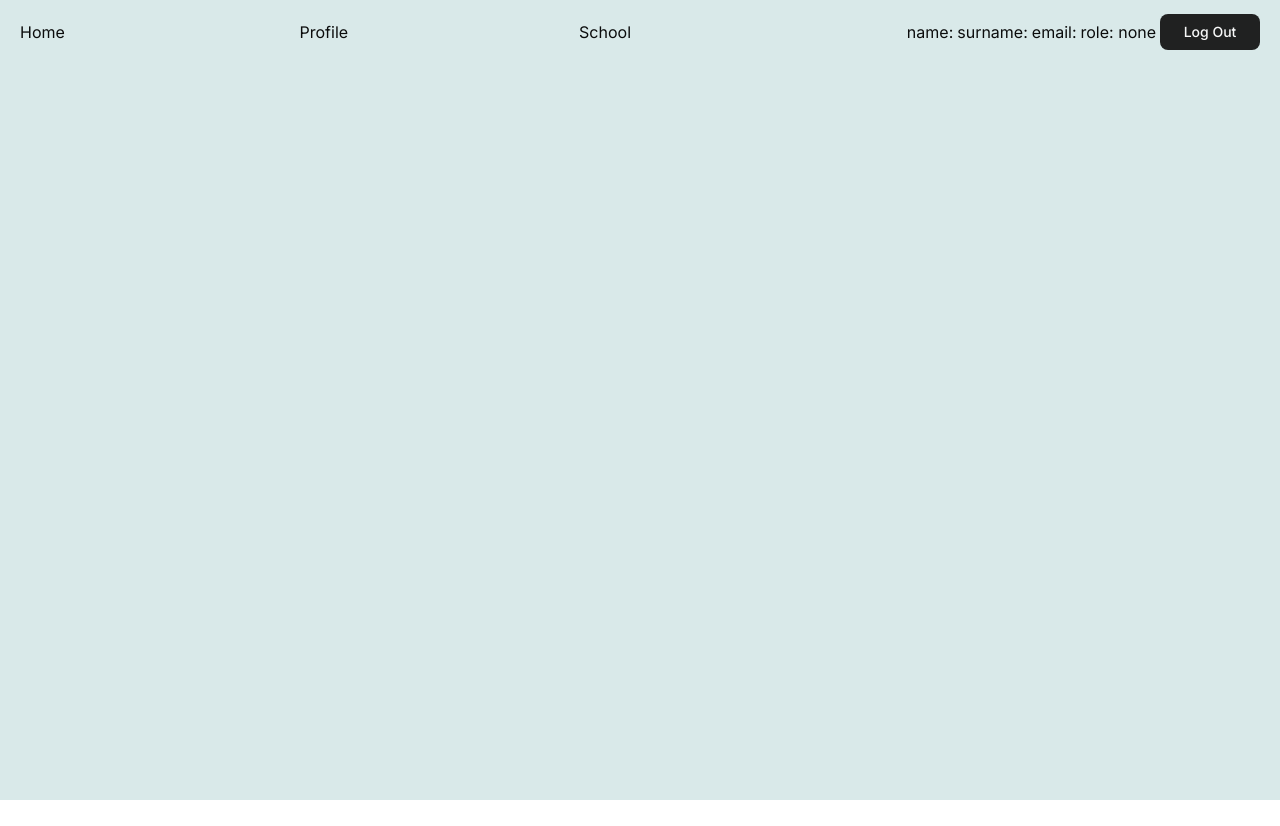
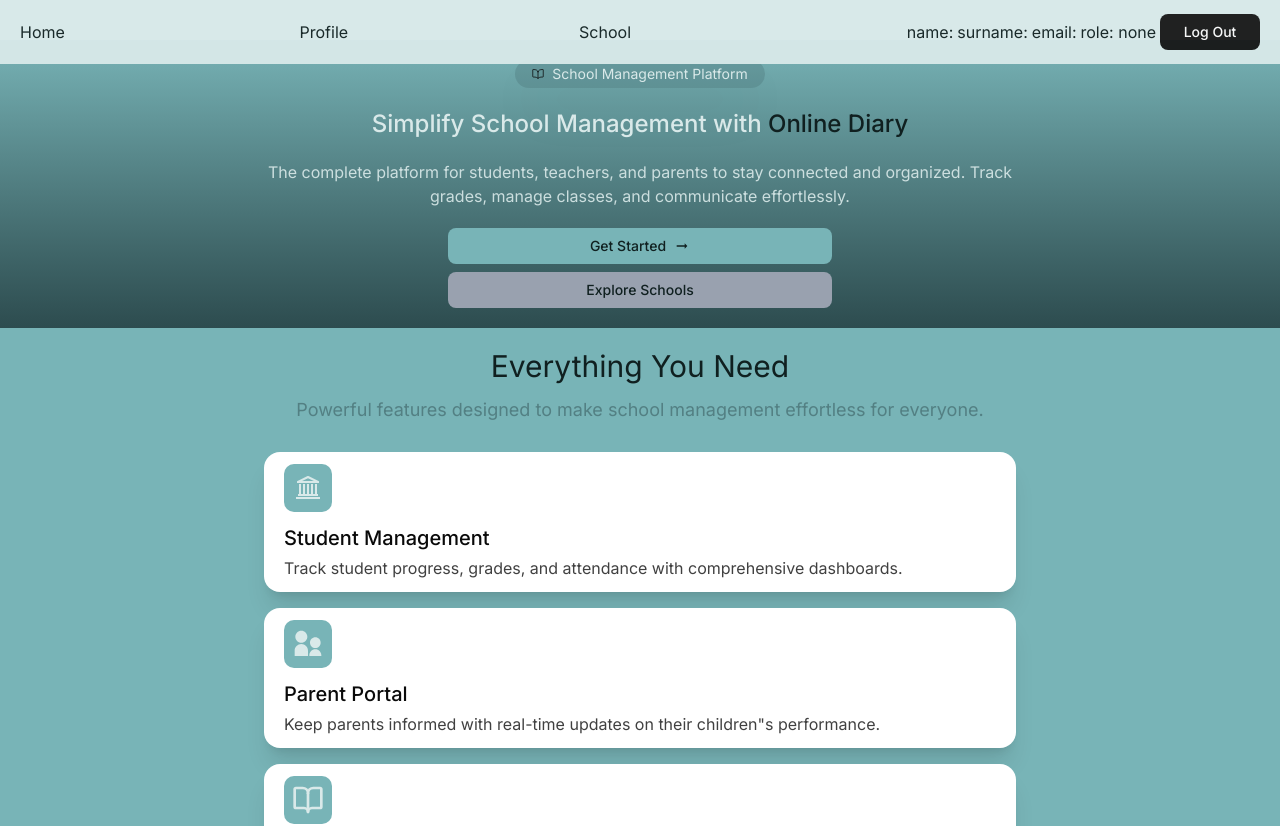
Before and after one commit to Esmurzelly/online_diary, a React (Vite) app in the folder client/: page / in a window 1280 px wide. Shown: the top 826 px of the page. Before the commit the page ends 800 px from the top, so only its background shows below. Built offline with nearby package versions, Linux system fonts and the light colour scheme; no server answers; sample sign-in values are in the browser's storage; a web font is replaced by a local one.

Commit message:
Home page

```diff
--- a/client/src/components/items/header/index.tsx
+++ b/client/src/components/items/header/index.tsx
@@ -63,13 +63,12 @@ const Header = (props: Props) => {
   }, [showModal, headerRef])
 
   return (
-    <section ref={headerRef} className={`fixed top-0 left-0 z-50 w-full text-black ${isTopOfPage || showModal ? "opacity-100" : "opacity-95"}`}>
+    <section ref={headerRef} className={`fixed top-0 left-0 z-50 w-full ${isTopOfPage ? "bg-primary-dark" : "bg-secondary-light"} text-primary-dark ${isTopOfPage || showModal ? "opacity-100" : "opacity-95"}`}>
       <div className="max-w-screen-2xl mx-auto! flex flex-row items-center justify-between px-5! py-3!">
-
         <nav className="hidden md:flex w-2/3 font-inter text-center">
           <ul className='flex flex-row items-center gap-3 w-full'>
             {[
-              ['Home', '/home'],
+              ['Home', '/'],
               ['Profile', '/profile'],
               ['School', '/school'],
             ].map(([title, url]) => (
--- /dev/null
+++ b/client/src/components/items/homeCard/index.tsx
@@ -0,0 +1,23 @@
+import React from 'react'
+import type { IconType } from 'react-icons'
+import { LiaUniversitySolid } from 'react-icons/lia'
+
+type Props = {
+    Icon: IconType,
+    text: string,
+    description: string
+}
+
+const HomeCard = ({ Icon, text, description }: Props) => {
+    return (
+        <div className="w-full flex flex-col items-start justify-between gap-3 bg-white rounded-2xl shadow-xl py-3! px-5!">
+            <Icon className='w-12 h-12 bg-primary-light text-secondary-light rounded-lg p-2!' />
+            <div className="flex flex-col items-start gap-1">
+                <h1 className='text-xl font-medium'>{text}</h1>
+                <p className='text-black/75'>{description}</p>
+            </div>
+        </div>
+    )
+}
+
+export default HomeCard
--- a/client/src/components/items/layout/layout.tsx
+++ b/client/src/components/items/layout/layout.tsx
@@ -27,7 +27,7 @@ const Layout = (props: Props) => {
         <Header />
       </aside>
 
-      <div className="flex flex-col items-start max-w-7xl mx-auto mt-10 pt-20!"> {/* container */}
+      <div className="flex flex-col items-start max-w-7xl mx-auto pt-10!"> {/* container */}
         <Outlet />
       </div>
     </div>
--- a/client/src/components/items/modal/index.tsx
+++ b/client/src/components/items/modal/index.tsx
@@ -42,7 +42,7 @@ const Modal = ({ showModal, setShowModal, tokenValue, handleLogOut }: Props) =>
                 <nav className="w-full h-full flex items-start justify-between mt-8!">
                     <ul className="flex flex-col items-center gap-3 w-full">
                         {[
-                            ['Home', '/home', <FaHome />],
+                            ['Home', '/', <FaHome />],
                             ['My Profile', '/profile', <CgProfile />],
                             ['School', '/school', <FaSchool />],
                             ['Subject', '/subjects', <FaBook />],
--- a/client/src/main.tsx
+++ b/client/src/main.tsx
@@ -30,7 +30,7 @@ const router = createBrowserRouter([
     element: <Layout />,
     children: [
       {
-        path: "/home",
+        path: "/",
         element: <Home />
       },
       {
--- a/client/src/pages/home/index.tsx
+++ b/client/src/pages/home/index.tsx
@@ -1,19 +1,110 @@
 import React, { useEffect } from 'react'
 import { Button } from '@/components/ui/button'
-import { logOut } from '@/redux/user/userSlice';
-import { useAppDispatch } from '@/redux/store';
-import { clearToken } from '@/redux/auth/authSlice';
-import { useNavigate } from 'react-router-dom';
+import { MdArrowRightAlt } from 'react-icons/md'
+import { IoBookOutline } from 'react-icons/io5'
+import { LiaUniversitySolid } from "react-icons/lia";
+import HomeCard from '@/components/items/homeCard';
+import { RiParentFill } from 'react-icons/ri';
+import { LuBookOpen } from 'react-icons/lu';
+import { BsGraphUp } from "react-icons/bs";
+import { GrSchedules } from "react-icons/gr";
+import { FaShieldAlt } from "react-icons/fa";
+import { CiBookmarkCheck } from "react-icons/ci";
 
 type Props = {}
 
 const Home = (props: Props) => {
+  return (
+    <section className="flex flex-col w-screen">
+      <div className="bg-linear-to-b from-primary-light to-secondary-dark text-center py-5!">
+        <div className="max-w-3xl mx-auto!">
+          <div className="w-[250px] bg-secondary-dark/20 mx-auto! flex items-center justify-center gap-2 py-1! px-2! rounded-xl shadow-2xl">
+            <IoBookOutline className='w-3 h-3' />
+            <p className='text-sm text-secondary-light'>School Management Platform</p>
+          </div>
+          <h1 className='mt-5! text-secondary-light font-medium text-2xl'>Simplify School Management with <span className='text-primary-dark'>Online Diary</span></h1>
+          <p className='text-secondary-light/90 mt-5!'>The complete platform for students, teachers, and parents to stay connected and organized. Track grades, manage classes, and communicate effortlessly.</p>
+          <div className="mt-5! flex flex-col items-center justify-center gap-2 w-full">
+            <Button className='font-medium bg-primary-light w-1/2 text-primary-dark p-2!'>Get Started <MdArrowRightAlt /></Button>
+            <Button className='font-medium bg-gray-400 w-1/2 text-primary-dark p-2!'>Explore Schools</Button>
+          </div>
+        </div>
+      </div>
 
-  return (
-    <>
-      <div>Home page</div>
+      <div className="bg-primary-light py-5! px-5!">
+        <div className="max-w-3xl mx-auto!">
+          <div className="text-center">
+            <h1 className='text-3xl text-primary-dark'>Everything You Need</h1>
+            <p className='mt-3! text-lg text-secondary-dark/50'>Powerful features designed to make school management effortless for everyone.</p>
+          </div>
 
-    </>
+          <div className="flex flex-col md:flex-row flex-wrap items-center gap-4 mt-5! p-2!">
+            <HomeCard Icon={LiaUniversitySolid} text='Student Management' description='Track student progress, grades, and attendance with comprehensive dashboards.' />
+            <HomeCard Icon={RiParentFill} text='Parent Portal' description='Keep parents informed with real-time updates on their children"s performance.' />
+            <HomeCard Icon={LuBookOpen} text='Subject Tracking' description='Manage subjects, assignments, and curriculum across all classes efficiently.' />
+            <HomeCard Icon={BsGraphUp} text='Analytics & Reports' description='Generate detailed reports and visualize academic progress over time.' />
+            <HomeCard Icon={GrSchedules} text='Schedule Management' description='Organize class schedules, exams, and school events in one place.' />
+            <HomeCard Icon={FaShieldAlt} text='Secure & Private' description='Your data is protected with enterprise-grade security measures.' />
+          </div>
+        </div>
+      </div>
+
+      <div className="bg-primary-light p-5!">
+        <div className="max-w-3xl mx-auto! w-full flex flex-col items-start justify-between gap-3 bg-white rounded-2xl shadow-xl p-3!">
+          <div className="flex flex-col gap-8">
+            <div className="flex flex-col items-start text-left gap-4 w-full">
+              <h1 className='font-medium text-3xl w-3/5'>Why Choose Online Diary?</h1>
+              <p className='text-lg text-black/75 w-4/5'>Join thousands of schools already using our platform to streamline their academic processes and improve communication.</p>
+            </div>
+
+            <div className="flex flex-col items-start gap-4">
+              <div className="flex items-center gap-2">
+                <CiBookmarkCheck className='w-5 h-5' />
+                <p>Easy grade tracking and management</p>
+              </div>
+              <div className="flex items-center gap-3">
+                <CiBookmarkCheck className='w-5 h-5' />
+                <p>Real-time communication between teachers and parents</p>
+              </div>
+              <div className="flex items-center gap-2">
+                <CiBookmarkCheck className='w-5 h-5' />
+                <p>Comprehensive student profiles</p>
+              </div>
+              <div className="flex items-center gap-2">
+                <CiBookmarkCheck className='w-5 h-5' />
+                <p>Attendance monitoring</p>
+              </div>
+              <div className="flex items-center gap-2">
+                <CiBookmarkCheck className='w-5 h-5' />
+                <p>Assignment and homework tracking</p>
+              </div>
+              <div className="flex items-center gap-2">
+                <CiBookmarkCheck className='w-5 h-5' />
+                <p>Multi-school support</p>
+              </div>
+
+              <div className=" w-full">
+                <div className="aspect-square rounded-3xl bg-linear-to-br from-primary/20 to-secondary/30 flex items-center justify-center">
+                  <div className="w-3/4 h-3/4 bg-card rounded-2xl shadow-xl p-6 animate-float">
+                    <div className="space-y-4">
+                      <div className="h-4 bg-muted rounded w-3/4" />
+                      <div className="h-4 bg-muted rounded w-1/2" />
+                      <div className="h-20 bg-primary/10 rounded-lg mt-6" />
+                      <div className="grid grid-cols-2 gap-4">
+                        <div className="h-16 bg-muted rounded-lg" />
+                        <div className="h-16 bg-primary/20 rounded-lg" />
+                      </div>
+                    </div>
+                  </div>
+                </div>
+              </div>
+            </div>
+            </div>
+
+            <div className=""></div>
+          </div>
+        </div>
+    </section>
   )
 }
 
```
